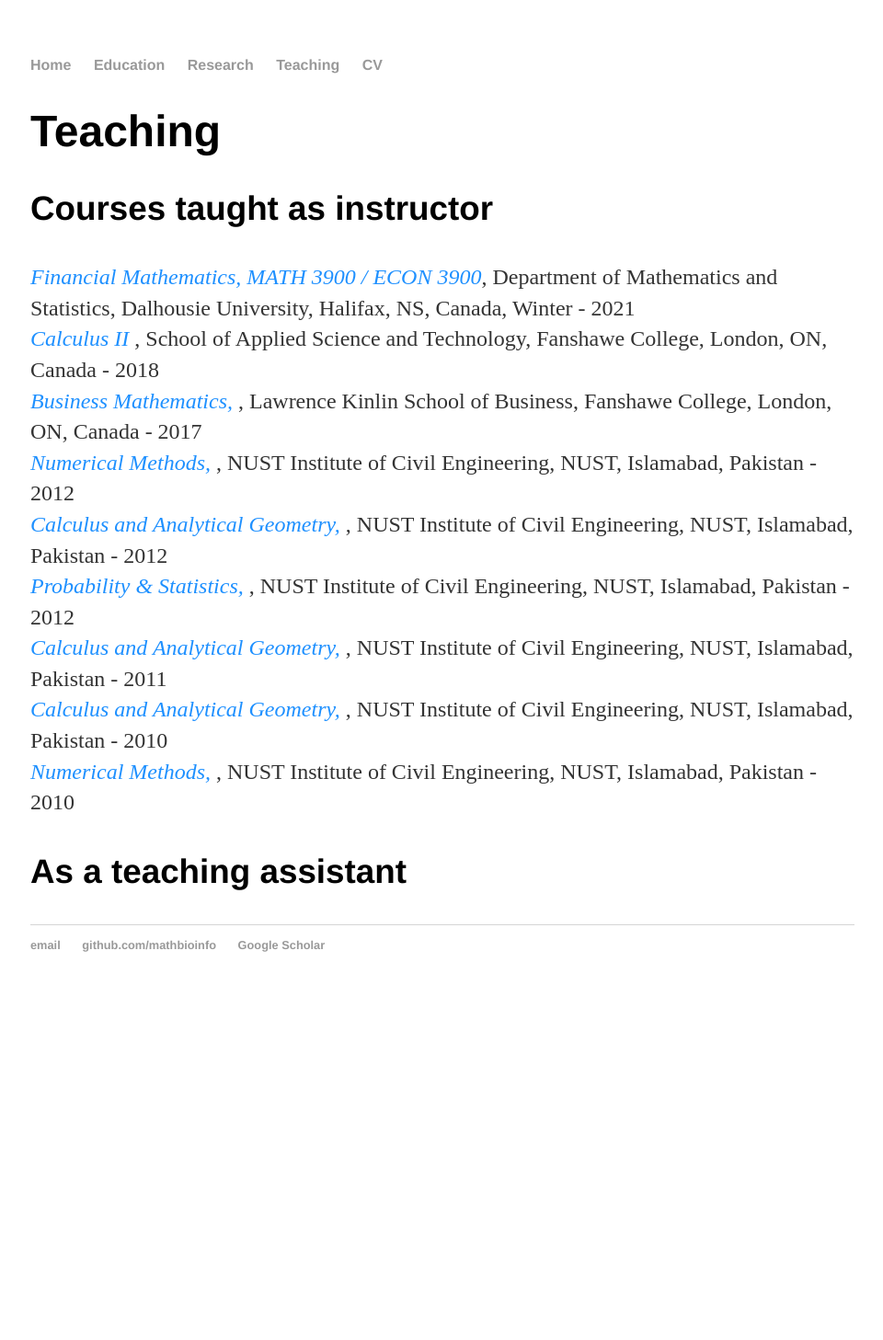
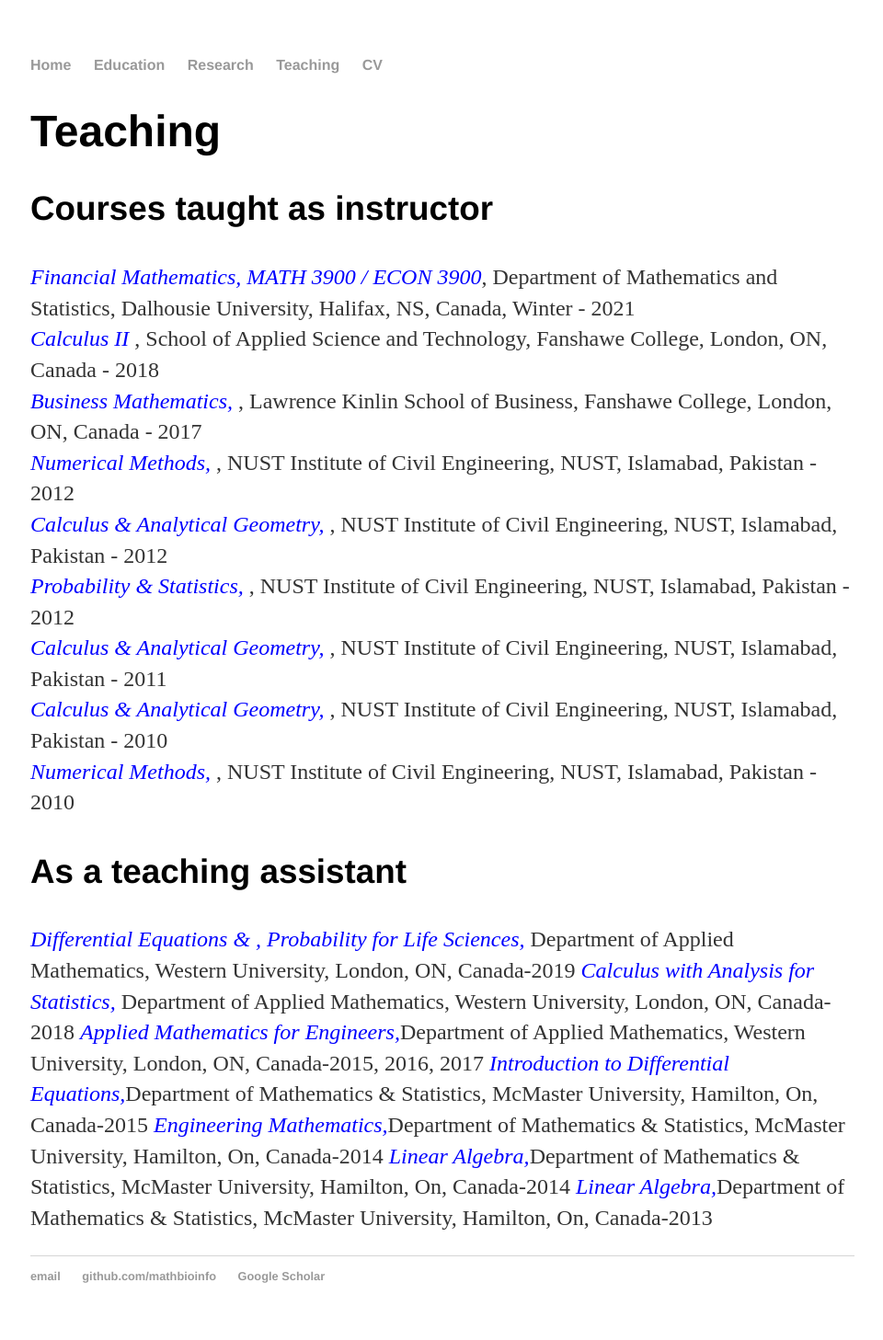
Before and after one commit to MathBioInfo/amjadkhan, a Jekyll site: the page built from Teaching/index.html, in a window 1280 px wide. Shown: the whole page at 92% size, without its empty margins (159-1119 px from the left). Built offline with Jekyll 4.4.1, drawn with Linux system fonts in a browser that asks for light colours; before the commit the page ends 1097 px from its top, so only the background shows below that.

Commit message:
Update index.html

```diff
--- a/Teaching/index.html
+++ b/Teaching/index.html
@@ -7,19 +7,28 @@ title: About teaching
 			<h1>Teaching</h1>
 			<link rel="stylesheet" type="text/css" href="css/main.css">
 			<h3> Courses taught as instructor</h3>
-			<p> <a style="color:DodgerBlue;" href="https://cdn.dal.ca/content/dam/dalhousie/pdf/faculty/science/math-stats/Math%203900%20Winter%202021%20Khan.pdf"><i>Financial Mathematics, MATH 3900 / ECON 3900</i></a>, Department of Mathematics and Statistics, Dalhousie University, Halifax, NS, Canada, Winter -
+			<p> <a style="color:blue;" href="https://cdn.dal.ca/content/dam/dalhousie/pdf/faculty/science/math-stats/Math%203900%20Winter%202021%20Khan.pdf"><i>Financial Mathematics, MATH 3900 / ECON 3900</i></a>, Department of Mathematics and Statistics, Dalhousie University, Halifax, NS, Canada, Winter -
 2021
-			<br> <i style="color:DodgerBlue;">Calculus II </i>, School of Applied Science and Technology, Fanshawe College, London, ON, Canada - 2018
-		        <br> <i style="color:DodgerBlue;">Business Mathematics, </i>, Lawrence Kinlin School of Business, Fanshawe College, London, ON, Canada - 2017
-			<br> <i style="color:DodgerBlue;">Numerical Methods, </i>, NUST Institute of Civil Engineering, NUST, Islamabad, Pakistan - 2012
-			<br> <i style="color:DodgerBlue;">Calculus and Analytical Geometry, </i>, NUST Institute of Civil Engineering, NUST, Islamabad, Pakistan - 2012
-			<br> <i style="color:DodgerBlue;">Probability & Statistics, </i>, NUST Institute of Civil Engineering, NUST, Islamabad, Pakistan - 2012
-			<br> <i style="color:DodgerBlue;">Calculus and Analytical Geometry, </i>, NUST Institute of Civil Engineering, NUST, Islamabad, Pakistan - 2011
-			<br> <i style="color:DodgerBlue;">Calculus and Analytical Geometry, </i>, NUST Institute of Civil Engineering, NUST, Islamabad, Pakistan - 2010
-			<br> <i style="color:DodgerBlue;">Numerical Methods, </i>, NUST Institute of Civil Engineering, NUST, Islamabad, Pakistan - 2010
+			<br> <i style="color:blue;">Calculus II </i>, School of Applied Science and Technology, Fanshawe College, London, ON, Canada - 2018
+		        <br> <i style="color:blue;">Business Mathematics, </i>, Lawrence Kinlin School of Business, Fanshawe College, London, ON, Canada - 2017
+			<br> <i style="color:blue;">Numerical Methods, </i>, NUST Institute of Civil Engineering, NUST, Islamabad, Pakistan - 2012
+			<br> <i style="color:blue;">Calculus & Analytical Geometry, </i>, NUST Institute of Civil Engineering, NUST, Islamabad, Pakistan - 2012
+			<br> <i style="color:blue;">Probability & Statistics, </i>, NUST Institute of Civil Engineering, NUST, Islamabad, Pakistan - 2012
+			<br> <i style="color:blue;">Calculus & Analytical Geometry, </i>, NUST Institute of Civil Engineering, NUST, Islamabad, Pakistan - 2011
+			<br> <i style="color:blue;">Calculus & Analytical Geometry, </i>, NUST Institute of Civil Engineering, NUST, Islamabad, Pakistan - 2010
+			<br> <i style="color:blue;">Numerical Methods, </i>, NUST Institute of Civil Engineering, NUST, Islamabad, Pakistan - 2010
 				</p>
 
-				<h3> As a teaching assistant </h3>
+			<h3> As a teaching assistant </h3>
+			<p>
+			<i style="color:blue;">Differential Equations & , Probability for Life Sciences,</i> Department of Applied Mathematics, Western University, London, ON, Canada-2019
+			<i style="color:blue;">Calculus with Analysis for Statistics,</i> Department of Applied Mathematics, Western University, London, ON, Canada-2018
+			<i style="color:blue;">Applied Mathematics for Engineers,</i>Department of Applied Mathematics, Western University, London, ON, Canada-2015, 2016, 2017
+			<i style="color:blue;">Introduction to Differential Equations,</i>Department of Mathematics & Statistics, McMaster University, Hamilton, On, Canada-2015
+			<i style="color:blue;">Engineering Mathematics,</i>Department of Mathematics & Statistics, McMaster University, Hamilton, On, Canada-2014
+			<i style="color:blue;">Linear Algebra,</i>Department of Mathematics & Statistics, McMaster University, Hamilton, On, Canada-2014
+			<i style="color:blue;">Linear Algebra,</i>Department of Mathematics & Statistics, McMaster University, Hamilton, On, Canada-2013
+			</p>
 
 
 </div>
```
